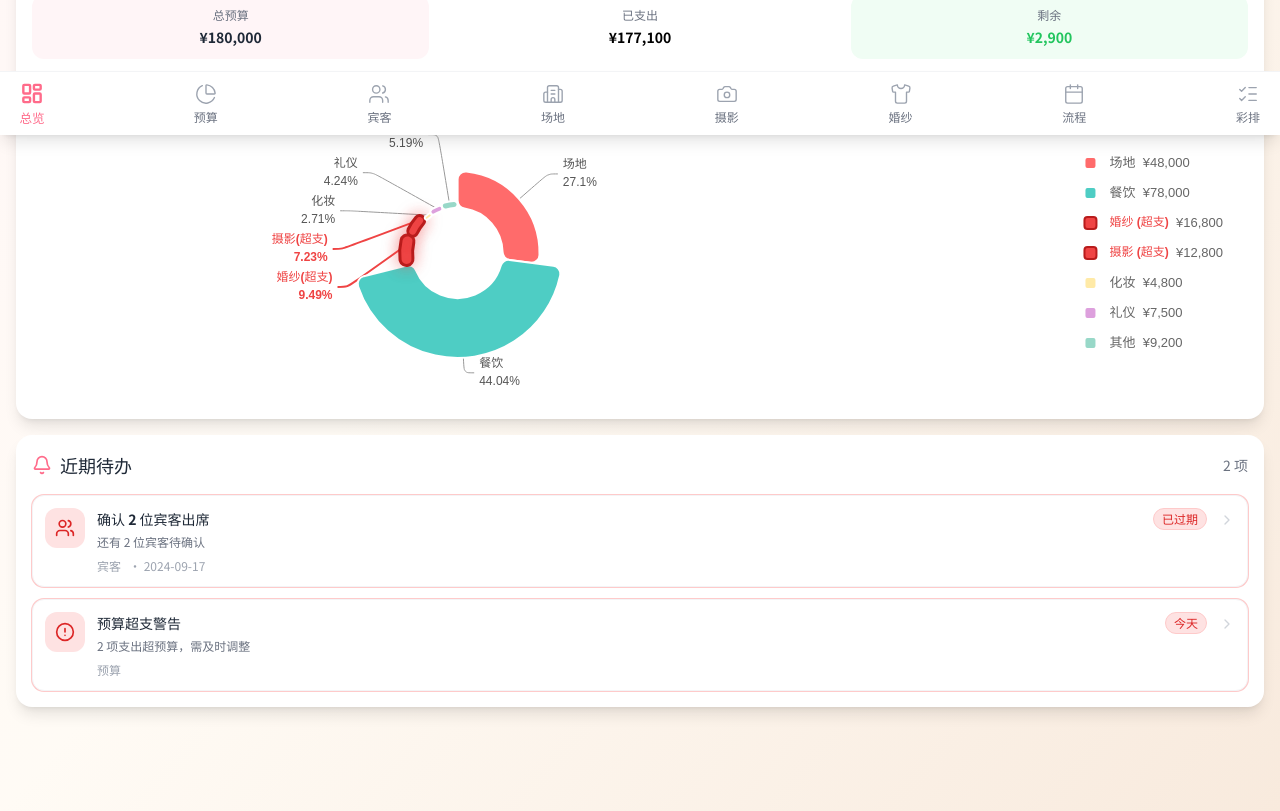
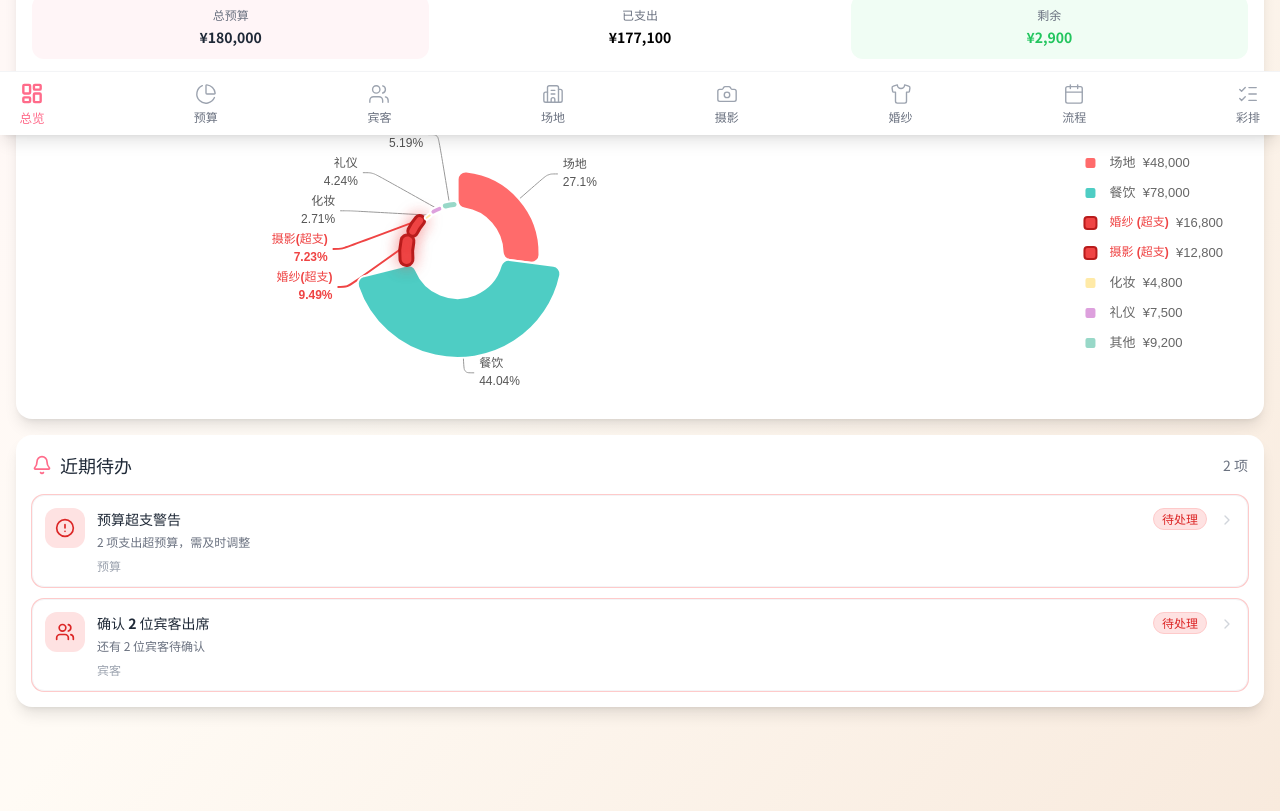
Before and after one commit to nineteen1026-pixel/lyt-9, a Vue app: page /overview in a window 1280 px wide. Shown: the part 665-1476 px from the top of the page. Built offline with nearby package versions, Linux system fonts and the light colour scheme.

Commit message:
.3981746827702544:7f1cbea2114719b427fc1aa949133498_6a336bab61067e35c539d958.6a33d07500646dedd7aa8b78.6a33d074463473e46ce41cf9:Trae CN.T(2026/6/18 19:03:17)

```diff
--- a/src/views/OverviewView.vue
+++ b/src/views/OverviewView.vue
@@ -56,11 +56,14 @@ const parseDate = (dateStr: string) => {
   return new Date(parseInt(parts[0]), parseInt(parts[1]) - 1, parseInt(parts[2]))
 }
 
+const getTodayLocal = () => {
+  const now = new Date()
+  return new Date(now.getFullYear(), now.getMonth(), now.getDate())
+}
+
 const daysUntil = (dateStr: string) => {
   const target = parseDate(dateStr)
-  const today = new Date()
-  today.setHours(0, 0, 0, 0)
-  target.setHours(0, 0, 0, 0)
+  const today = getTodayLocal()
   const diff = target.getTime() - today.getTime()
   return Math.ceil(diff / (1000 * 60 * 60 * 24))
 }
@@ -68,10 +71,13 @@ const daysUntil = (dateStr: string) => {
 const weddingDaysLeft = computed(() => daysUntil(scheduleStore.weddingDate))
 const rehearsalDaysLeft = computed(() => daysUntil(rehearsalStore.rehearsalInfo.date))
 
-const addDays = (dateStr: string, days: number) => {
+const addDaysLocal = (dateStr: string, days: number) => {
   const date = parseDate(dateStr)
   date.setDate(date.getDate() + days)
-  return date.toISOString().split('T')[0]
+  const year = date.getFullYear()
+  const month = String(date.getMonth() + 1).padStart(2, '0')
+  const day = String(date.getDate()).padStart(2, '0')
+  return `${year}-${month}-${day}`
 }
 
 const formatDate = (date: Date) => {
@@ -79,10 +85,6 @@ const formatDate = (date: Date) => {
   const month = String(date.getMonth() + 1).padStart(2, '0')
   const day = String(date.getDate()).padStart(2, '0')
   return `${year}-${month}-${day}`
-}
-
-const getDeadlineDate = (daysBefore: number) => {
-  return addDays(scheduleStore.weddingDate, -daysBefore)
 }
 
 const expectedBudgetCategories = ['场地', '餐饮', '婚纱', '摄影', '化妆', '礼仪', '其他']
@@ -109,12 +111,17 @@ const guestsProgress = computed(() => {
   return (guestsStore.confirmedCount / guestsStore.totalCount) * 100
 })
 
-const guestsDeadlineDate = computed(() => getDeadlineDate(14))
-const venuesDeadlineDate = computed(() => getDeadlineDate(30))
-const photographyDeadlineDate = computed(() => getDeadlineDate(25))
-const dressDeadlineDate = computed(() => getDeadlineDate(20))
-const scheduleDeadlineDate = computed(() => getDeadlineDate(7))
-const budgetDeadlineDate = computed(() => getDeadlineDate(30))
+const getPriorityByDays = (days: number | null): 'high' | 'medium' | 'low' => {
+  if (days === null) return 'high'
+  if (days <= 7) return 'high'
+  if (days <= 30) return 'medium'
+  return 'low'
+}
+
+const getDaysLeft = (date: string | null): number | null => {
+  if (!date) return null
+  return daysUntil(date)
+}
 
 const venuesProgress = computed(() => {
   const hasContracted = venuesStore.venues.some(v => v.contracted)
@@ -242,106 +249,106 @@ interface TodoItem {
   id: string
   title: string
   description: string
-  date: string
-  daysLeft: number
+  date: string | null
+  daysLeft: number | null
   module: string
   modulePath: string
   icon: any
   priority: 'high' | 'medium' | 'low'
   completed: boolean
-}
-
-const getPriorityByDays = (days: number): 'high' | 'medium' | 'low' => {
-  if (days <= 7) return 'high'
-  if (days <= 30) return 'medium'
-  return 'low'
+  sortDate: number
 }
 
 const todoItems = computed<TodoItem[]>(() => {
   const items: TodoItem[] = []
+  const today = getTodayLocal().getTime()
+
+  const createTodo = (options: Omit<TodoItem, 'sortDate'>): TodoItem => {
+    let sortDate: number
+    if (options.date) {
+      sortDate = parseDate(options.date).getTime()
+    } else {
+      sortDate = today + 365 * 24 * 60 * 60 * 1000
+    }
+    return { ...options, sortDate }
+  }
 
   if (budgetCompletionProgress.value < 100) {
     const missingCategories = expectedBudgetCategories.filter(cat =>
       !budgetStore.items.some(item => item.category === cat && item.budget > 0)
     )
-    const days = daysUntil(budgetDeadlineDate.value)
-    if (days >= -30) {
-      items.push({
+    items.push(createTodo({
       id: 'budget-plan',
       title: `完善预算规划`,
       description: `还有 ${missingCategories.length} 个类别未设置预算：${missingCategories.join('、')}`,
-        date: budgetDeadlineDate.value,
-        daysLeft: days,
+      date: null,
+      daysLeft: null,
       module: '预算',
       modulePath: '/budget',
       icon: Wallet,
-        priority: getPriorityByDays(Math.max(0, days)),
+      priority: 'high',
       completed: false
-      })
-    }
+    }))
   }
 
   if (hasOverBudget.value) {
-    items.push({
+    items.push(createTodo({
       id: 'budget-over',
       title: `预算超支警告`,
       description: `${overBudgetItems.value.length} 项支出超预算，需及时调整`,
-      date: '',
-      daysLeft: 0,
+      date: null,
+      daysLeft: null,
       module: '预算',
       modulePath: '/budget',
       icon: AlertCircle,
       priority: 'high',
       completed: false
-    })
+    }))
   }
 
   if (guestsStore.pendingCount > 0) {
-    const days = daysUntil(guestsDeadlineDate.value)
-    items.push({
+    items.push(createTodo({
       id: 'guests-pending',
       title: `确认 ${guestsStore.pendingCount} 位宾客出席`,
       description: `还有 ${guestsStore.pendingCount} 位宾客待确认`,
-      date: guestsDeadlineDate.value,
-      daysLeft: days,
+      date: null,
+      daysLeft: null,
       module: '宾客',
       modulePath: '/guests',
       icon: Users,
-      priority: getPriorityByDays(Math.max(0, days)),
+      priority: 'high',
       completed: false
-    })
+    }))
   }
 
   if (venuesProgress.value < 100) {
-    const days = daysUntil(venuesDeadlineDate.value)
-    items.push({
+    items.push(createTodo({
       id: 'venues-contract',
       title: '预订婚礼场地',
       description: '请尽快确定并签订场地合同',
-      date: venuesDeadlineDate.value,
-      daysLeft: days,
+      date: null,
+      daysLeft: null,
       module: '场地',
       modulePath: '/venues',
       icon: Building2,
-      priority: getPriorityByDays(Math.max(0, days)),
+      priority: 'high',
       completed: false
-    })
+    }))
   }
 
   if (photographyProgress.value < 100) {
-    const days = daysUntil(photographyDeadlineDate.value)
-    items.push({
+    items.push(createTodo({
       id: 'photography-contract',
       title: '确定摄影团队',
       description: '请选择并签订摄影团队合同',
-      date: photographyDeadlineDate.value,
-      daysLeft: days,
+      date: null,
+      daysLeft: null,
       module: '摄影',
       modulePath: '/photography',
       icon: Camera,
-      priority: getPriorityByDays(Math.max(0, days)),
+      priority: 'high',
       completed: false
-    })
+    }))
   }
 
   if (dressProgress.value < 100) {
@@ -349,26 +356,25 @@ const todoItems = computed<TodoItem[]>(() => {
     const missingTypes = requiredTypes.filter(type =>
       !dressStore.dresses.some(d => d.type === type && d.contracted)
     )
-    const days = daysUntil(dressDeadlineDate.value)
-    items.push({
+    items.push(createTodo({
       id: 'dress-contract',
       title: `确认${missingTypes.join('、')}`,
       description: '请尽快确定并签订婚纱合同',
-      date: dressDeadlineDate.value,
-      daysLeft: days,
+      date: null,
+      daysLeft: null,
       module: '婚纱',
       modulePath: '/dress',
       icon: Shirt,
-      priority: getPriorityByDays(Math.max(0, days)),
+      priority: 'high',
       completed: false
-    })
+    }))
   }
 
   dressStore.dresses.forEach(dress => {
     if (dress.fittingDate) {
       const days = daysUntil(dress.fittingDate)
       if (days >= -7 && days <= 30) {
-        items.push({
+        items.push(createTodo({
           id: `fitting-${dress.id}`,
           title: `${dress.type}试穿`,
           description: `${dress.name} - ${dress.brand}`,
@@ -377,9 +383,9 @@ const todoItems = computed<TodoItem[]>(() => {
           module: '婚纱',
           modulePath: '/dress',
           icon: Gift,
-          priority: getPriorityByDays(Math.max(0, days)),
+          priority: getPriorityByDays(days),
           completed: days < 0
-        })
+        }))
       }
     }
   })
@@ -388,7 +394,7 @@ const todoItems = computed<TodoItem[]>(() => {
     if (photo.shootDate && photo.contracted) {
       const days = daysUntil(photo.shootDate)
       if (days >= -7 && days <= 30) {
-        items.push({
+        items.push(createTodo({
           id: `shoot-${photo.id}`,
           title: `婚纱照拍摄`,
           description: `${photo.teamName} - ${photo.packageType}`,
@@ -397,33 +403,32 @@ const todoItems = computed<TodoItem[]>(() => {
           module: '摄影',
           modulePath: '/photography',
           icon: Camera,
-          priority: getPriorityByDays(Math.max(0, days)),
+          priority: getPriorityByDays(days),
           completed: days < 0
-        })
+        }))
       }
     }
   })
 
   if (scheduleProgress.value < 100) {
-    const days = daysUntil(scheduleDeadlineDate.value)
     const expectedItems = 7
     const missingCount = Math.max(0, expectedItems - scheduleStore.items.length)
-    items.push({
+    items.push(createTodo({
       id: 'schedule-plan',
       title: '完善婚礼流程',
       description: `建议安排 ${expectedItems} 个环节，当前已有 ${scheduleStore.items.length} 个`,
-      date: scheduleDeadlineDate.value,
-      daysLeft: days,
+      date: null,
+      daysLeft: null,
       module: '流程',
       modulePath: '/schedule',
       icon: Calendar,
-      priority: getPriorityByDays(Math.max(0, days)),
+      priority: 'high',
       completed: false
-    })
+    }))
   }
 
   if (rehearsalDaysLeft.value >= -7 && rehearsalDaysLeft.value <= 30) {
-    items.push({
+    items.push(createTodo({
       id: 'rehearsal',
       title: '婚礼彩排',
       description: `${rehearsalStore.rehearsalInfo.location} ${rehearsalStore.rehearsalInfo.time}`,
@@ -432,13 +437,13 @@ const todoItems = computed<TodoItem[]>(() => {
       module: '彩排',
       modulePath: '/rehearsal',
       icon: ListChecks,
-      priority: getPriorityByDays(Math.max(0, rehearsalDaysLeft.value)),
+      priority: getPriorityByDays(rehearsalDaysLeft.value),
       completed: rehearsalDaysLeft.value < 0
-    })
+    }))
   }
 
   if (weddingDaysLeft.value >= -7) {
-    items.push({
+    items.push(createTodo({
       id: 'wedding',
       title: '💒 婚礼之日',
       description: '愿你们携手一生，幸福美满！',
@@ -449,15 +454,14 @@ const todoItems = computed<TodoItem[]>(() => {
       icon: Bell,
       priority: 'high',
       completed: weddingDaysLeft.value < 0
-    })
+    }))
   }
 
   return items.sort((a, b) => {
-    const priorityOrder = { high: 0, medium: 1, low: 2 }
-    if (priorityOrder[a.priority] !== priorityOrder[b.priority]) {
-      return priorityOrder[a.priority] - priorityOrder[b.priority]
+    if (a.completed !== b.completed) {
+      return a.completed ? 1 : -1
     }
-    return a.daysLeft - b.daysLeft
+    return a.sortDate - b.sortDate
   })
 })
 
@@ -470,7 +474,8 @@ const getPriorityColor = (priority: string) => {
   }
 }
 
-const getDaysLabel = (days: number) => {
+const getDaysLabel = (days: number | null) => {
+  if (days === null) return '待处理'
   if (days < 0) return '已过期'
   if (days === 0) return '今天'
   if (days === 1) return '明天'
```
Lines whose indentation alone changed are shown as unchanged.
